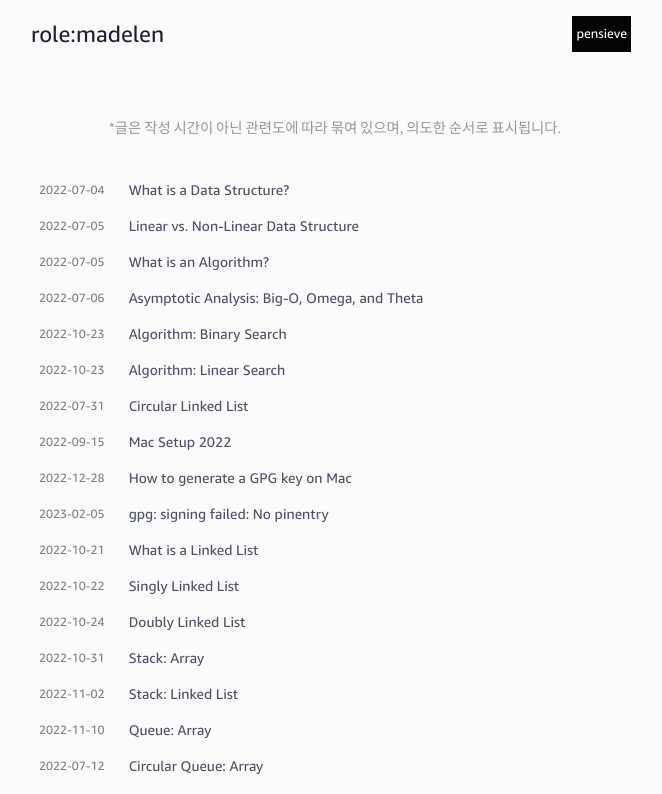
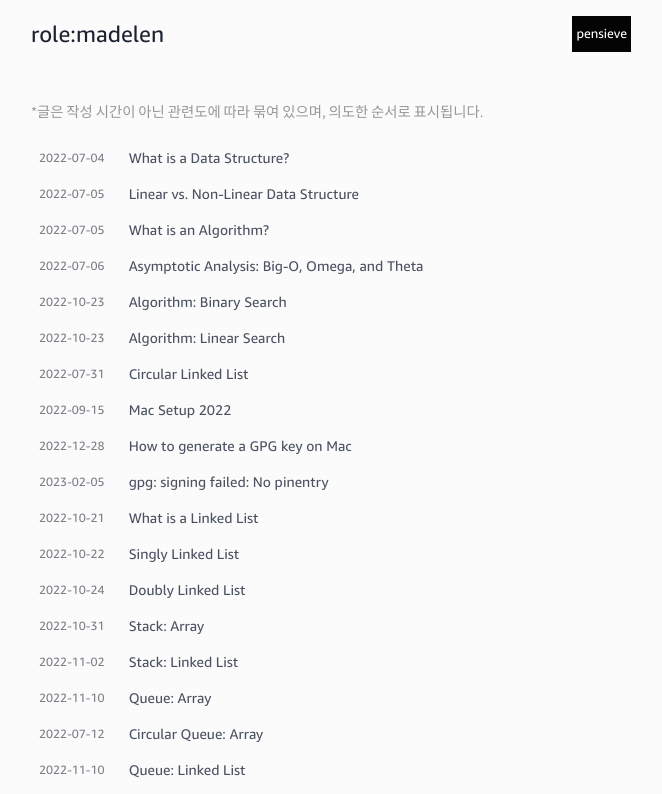
Before and after one commit to rolemadelen/blog-v1, a Next.js app: page /blog in a window 1280 px wide. Shown: the top 794 px of the page, without its empty margins (305-967 px from the left). Built offline with nearby package versions, Linux system fonts and the light colour scheme.

Commit message:
post styling modified

```diff
--- a/styles/utils.module.scss
+++ b/styles/utils.module.scss
@@ -110,10 +110,9 @@
 
 .note {
     display: block;
-    text-align: center;
     font-size: 0.9rem;
     opacity: 0.4;
-    padding: 2rem 1rem;
+    padding: 1rem;
 }
 
 @keyframes fadeIn {
```
